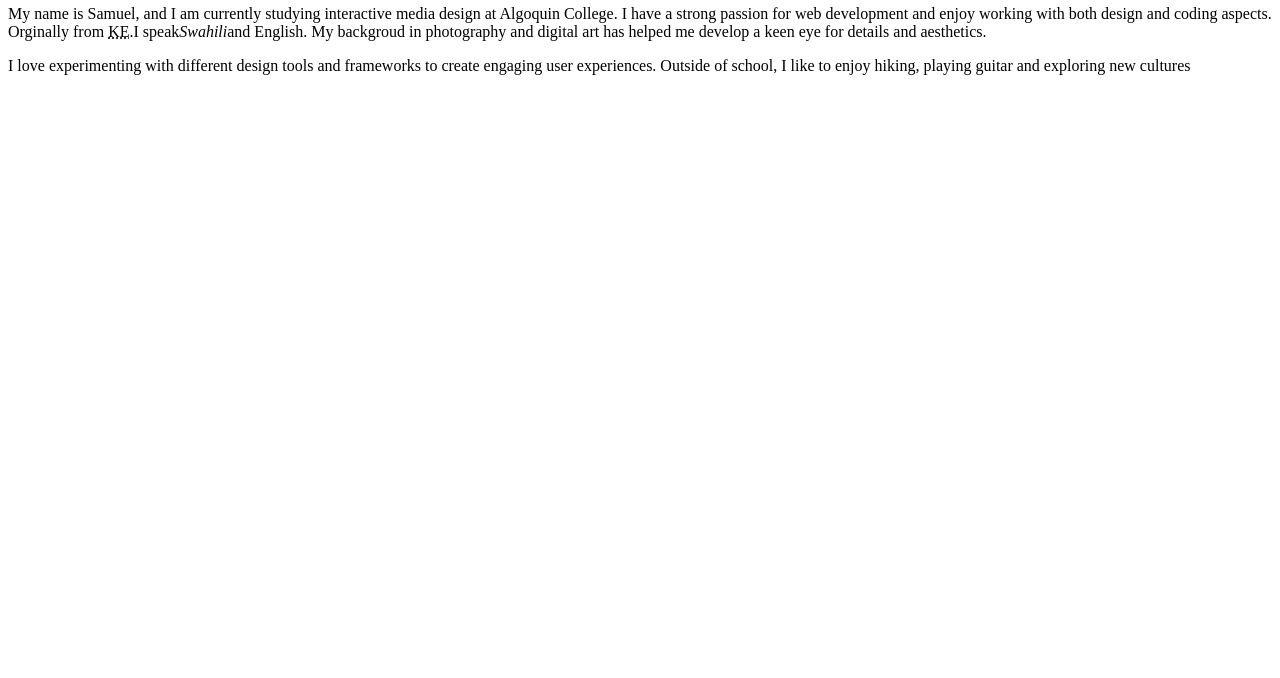
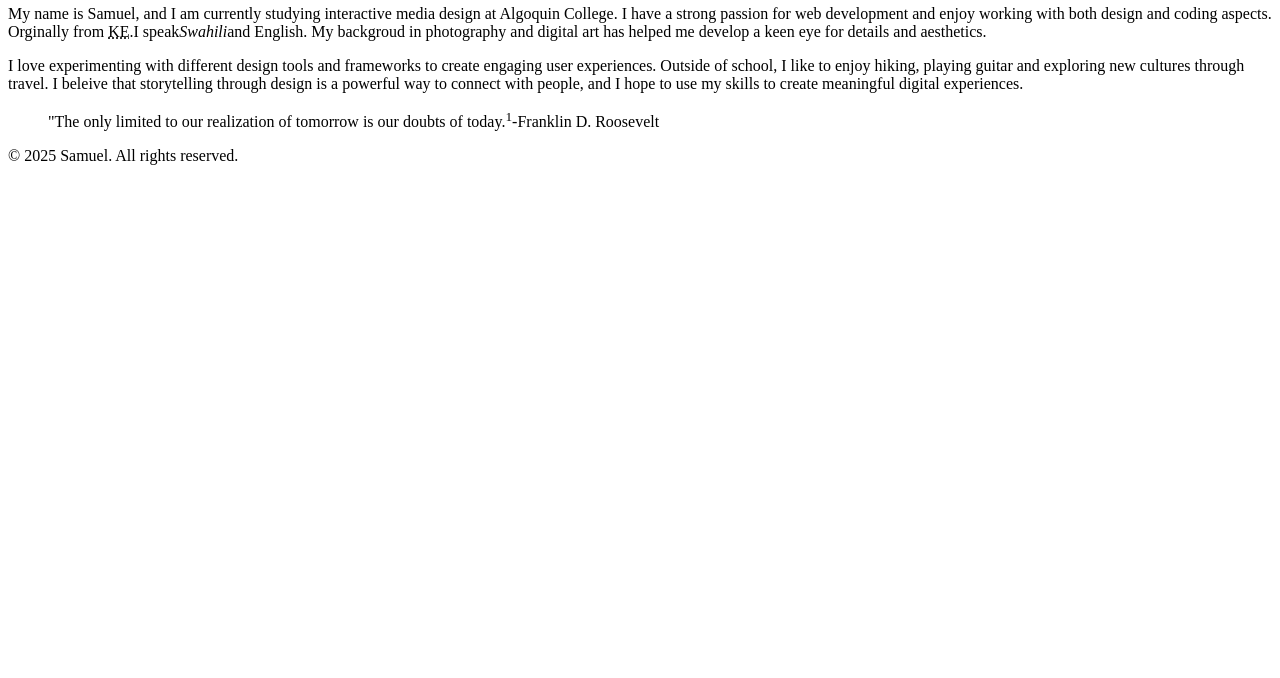
Before and after one commit to ezinSamuel/ezinSamuel.github.io, a plain HTML site: page html-assignment/index.html in a window 1280 px wide. Shown: the part 122-800 px from the top of the page. Drawn offline with Linux system fonts and the light colour scheme.

Commit message:
adds paragraphs about me.

```diff
--- a/html-assignment/index.html
+++ b/html-assignment/index.html
@@ -15,9 +15,13 @@
             <h2>About Me</h2>
             <p>
                My name is Samuel, and I am currently studying interactive media design at Algoquin College. I have a strong passion for web development and enjoy working with both design and coding aspects. Orginally from <abbr title="Kenya">KE</abbr>.I speak<em>Swahili</em>and English. My backgroud in photography and digital art has helped me develop a keen eye for details and aesthetics.</p>
-               <p>I love experimenting with different design tools and frameworks to create engaging user experiences. Outside of school, I like to enjoy hiking, playing guitar and exploring new cultures </p>
+               <p>I love experimenting with different design tools and frameworks to create engaging user experiences. Outside of school, I like to enjoy hiking, playing guitar and exploring new cultures through travel. I beleive that storytelling through design is a powerful way to connect with people, and I hope to use my skills to create meaningful digital experiences.
             </p>
         </article>
+        <blockquote>"The only limited to our realization of tomorrow is our doubts of today.<sup>1</sup>-Franklin D. Roosevelt</blockquote>
+
+        <footer><p>&copy; 2025 Samuel. All rights reserved.</p></footer>
+
      </main>
 </body>
 </html>
```
